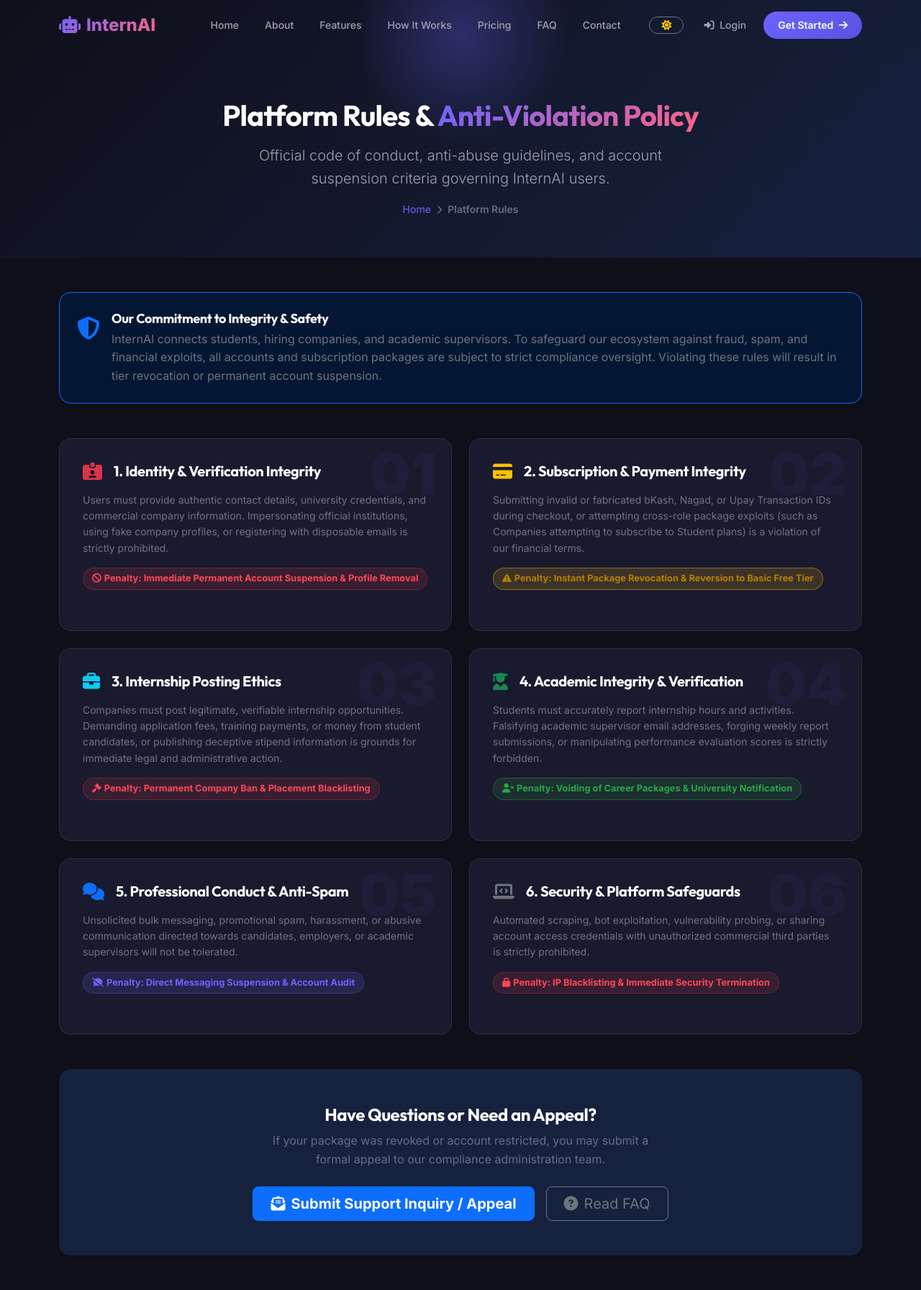
After one commit to A-Rakin/internai, a Django app: page /rules/ in a window 1280 px wide. The commit adds this page. Shown: the whole page at 72% size. Run offline with Django 4.2, Linux system fonts and the light colour scheme.

Commit message:
feat: Add dedicated Platform Rules & Anti-Violation Policy page (/rules/) and link in footer and portal sidebars

```diff
--- a/common/urls.py
+++ b/common/urls.py
@@ -12,4 +12,6 @@ urlpatterns = [
     path('faq/', views.FaqView.as_view(), name='faq'),
     path('contact/', views.ContactView.as_view(), name='contact'),
     path('privacy/', views.PrivacyView.as_view(), name='privacy'),
+    path('rules/', views.RulesView.as_view(), name='rules'),
+    path('terms/', views.RulesView.as_view(), name='terms'),
 ]
--- a/common/views.py
+++ b/common/views.py
@@ -23,3 +23,6 @@ class ContactView(TemplateView):
 
 class PrivacyView(TemplateView):
     template_name = 'landing/privacy.html'
+
+class RulesView(TemplateView):
+    template_name = 'landing/rules.html'
--- a/templates/components/sidebar.html
+++ b/templates/components/sidebar.html
@@ -307,7 +307,11 @@ Used on: Student, Company, Supervisor, Admin dashboards.
             <span>Platform Settings</span>
         </a>
 
-        {% endif %}
+        <div class="nav-section">Governance</div>
+        <a href="{% url 'landing:rules' %}" target="_blank" class="nav-link">
+            <i class="fas fa-gavel text-info"></i>
+            <span>Platform Rules</span>
+        </a>
 
     </nav>
 
--- /dev/null
+++ b/templates/landing/rules.html
@@ -0,0 +1,204 @@
+{% extends 'base.html' %}
+{% load static %}
+
+{% block title %}Platform Rules & Anti-Violation Policy | InternAI{% endblock %}
+
+{% block extra_css %}
+<link rel="stylesheet" href="{% static 'css/landing.css' %}?v=5.0">
+<style>
+    .rules-card {
+        background: var(--bg-surface);
+        border: 1px solid var(--border-color);
+        border-radius: var(--radius-lg);
+        padding: 2rem;
+        margin-bottom: 1.5rem;
+        transition: all 0.25s ease;
+        position: relative;
+        overflow: hidden;
+    }
+    .rules-card:hover {
+        border-color: var(--primary);
+        box-shadow: 0 10px 30px rgba(108, 99, 255, 0.15);
+    }
+    .rules-number {
+        position: absolute;
+        top: -15px;
+        right: 20px;
+        font-size: 5rem;
+        font-weight: 900;
+        color: rgba(108, 99, 255, 0.06);
+        user-select: none;
+    }
+    .penalty-badge {
+        display: inline-block;
+        background: rgba(220, 53, 69, 0.15);
+        color: var(--danger, #dc3545);
+        border: 1px solid rgba(220, 53, 69, 0.3);
+        border-radius: 20px;
+        padding: 4px 12px;
+        font-weight: 700;
+        font-size: 0.8rem;
+    }
+</style>
+{% endblock %}
+
+{% block content %}
+{% include 'components/navbar.html' %}
+
+<!-- Page Header -->
+<div class="page-header text-center" style="padding-top: 8.5rem; padding-bottom: 3.5rem;">
+    <div class="container">
+        <h1 class="display-4 fw-bold">Platform Rules & <span class="gradient-text">Anti-Violation Policy</span></h1>
+        <p class="lead text-muted max-w-2xl mx-auto" style="max-width: 650px; color: var(--text-secondary) !important;">
+            Official code of conduct, anti-abuse guidelines, and account suspension criteria governing InternAI users.
+        </p>
+
+        <div class="breadcrumb-custom justify-content-center mt-3">
+            <a href="{% url 'landing:home' %}" style="color: var(--primary);">Home</a>
+            <span class="separator"><i class="fas fa-chevron-right text-muted"></i></span>
+            <span class="text-muted">Platform Rules</span>
+        </div>
+    </div>
+</div>
+
+<!-- Main Rules Content Section -->
+<section class="py-5">
+    <div class="container">
+        <!-- Overview Alert -->
+        <div class="alert alert-primary border-primary p-4 rounded-4 mb-5 shadow-sm">
+            <div class="d-flex align-items-start gap-3">
+                <div class="fs-2 text-primary"><i class="fas fa-shield-alt"></i></div>
+                <div>
+                    <h5 class="fw-bold mb-1">Our Commitment to Integrity & Safety</h5>
+                    <p class="mb-0 text-secondary" style="line-height: 1.6;">
+                        InternAI connects students, hiring companies, and academic supervisors. To safeguard our ecosystem against fraud, spam, and financial exploits, all accounts and subscription packages are subject to strict compliance oversight. Violating these rules will result in tier revocation or permanent account suspension.
+                    </p>
+                </div>
+            </div>
+        </div>
+
+        <div class="row g-4">
+
+            <!-- Rule 1 -->
+            <div class="col-lg-6">
+                <div class="rules-card h-100">
+                    <div class="rules-number">01</div>
+                    <div class="d-flex align-items-center gap-2 mb-3">
+                        <i class="fas fa-id-card-alt text-danger fs-4 me-2"></i>
+                        <h4 class="fw-bold mb-0 text-heading">1. Identity & Verification Integrity</h4>
+                    </div>
+                    <p class="text-secondary small mb-3">
+                        Users must provide authentic contact details, university credentials, and commercial company information. Impersonating official institutions, using fake company profiles, or registering with disposable emails is strictly prohibited.
+                    </p>
+                    <div class="penalty-badge">
+                        <i class="fas fa-ban me-1"></i>Penalty: Immediate Permanent Account Suspension & Profile Removal
+                    </div>
+                </div>
+            </div>
+
+            <!-- Rule 2 -->
+            <div class="col-lg-6">
+                <div class="rules-card h-100">
+                    <div class="rules-number">02</div>
+                    <div class="d-flex align-items-center gap-2 mb-3">
+                        <i class="fas fa-credit-card text-warning fs-4 me-2"></i>
+                        <h4 class="fw-bold mb-0 text-heading">2. Subscription & Payment Integrity</h4>
+                    </div>
+                    <p class="text-secondary small mb-3">
+                        Submitting invalid or fabricated bKash, Nagad, or Upay Transaction IDs during checkout, or attempting cross-role package exploits (such as Companies attempting to subscribe to Student plans) is a violation of our financial terms.
+                    </p>
+                    <div class="penalty-badge" style="background: rgba(255, 193, 7, 0.15); color: #b58100; border-color: rgba(255, 193, 7, 0.4);">
+                        <i class="fas fa-exclamation-triangle me-1"></i>Penalty: Instant Package Revocation & Reversion to Basic Free Tier
+                    </div>
+                </div>
+            </div>
+
+            <!-- Rule 3 -->
+            <div class="col-lg-6">
+                <div class="rules-card h-100">
+                    <div class="rules-number">03</div>
+                    <div class="d-flex align-items-center gap-2 mb-3">
+                        <i class="fas fa-briefcase text-info fs-4 me-2"></i>
+                        <h4 class="fw-bold mb-0 text-heading">3. Internship Posting Ethics</h4>
+                    </div>
+                    <p class="text-secondary small mb-3">
+                        Companies must post legitimate, verifiable internship opportunities. Demanding application fees, training payments, or money from student candidates, or publishing deceptive stipend information is grounds for immediate legal and administrative action.
+                    </p>
+                    <div class="penalty-badge">
+                        <i class="fas fa-gavel me-1"></i>Penalty: Permanent Company Ban & Placement Blacklisting
+                    </div>
+                </div>
+            </div>
+
+            <!-- Rule 4 -->
+            <div class="col-lg-6">
+                <div class="rules-card h-100">
+                    <div class="rules-number">04</div>
+                    <div class="d-flex align-items-center gap-2 mb-3">
+                        <i class="fas fa-user-graduate text-success fs-4 me-2"></i>
+                        <h4 class="fw-bold mb-0 text-heading">4. Academic Integrity & Verification</h4>
+                    </div>
+                    <p class="text-secondary small mb-3">
+                        Students must accurately report internship hours and activities. Falsifying academic supervisor email addresses, forging weekly report submissions, or manipulating performance evaluation scores is strictly forbidden.
+                    </p>
+                    <div class="penalty-badge" style="background: rgba(40, 167, 69, 0.15); color: #28a745; border-color: rgba(40, 167, 69, 0.4);">
+                        <i class="fas fa-user-times me-1"></i>Penalty: Voiding of Career Packages & University Notification
+                    </div>
+                </div>
+            </div>
+
+            <!-- Rule 5 -->
+            <div class="col-lg-6">
+                <div class="rules-card h-100">
+                    <div class="rules-number">05</div>
+                    <div class="d-flex align-items-center gap-2 mb-3">
+                        <i class="fas fa-comments text-primary fs-4 me-2"></i>
+                        <h4 class="fw-bold mb-0 text-heading">5. Professional Conduct & Anti-Spam</h4>
+                    </div>
+                    <p class="text-secondary small mb-3">
+                        Unsolicited bulk messaging, promotional spam, harassment, or abusive communication directed towards candidates, employers, or academic supervisors will not be tolerated.
+                    </p>
+                    <div class="penalty-badge" style="background: rgba(108, 99, 255, 0.15); color: var(--primary); border-color: rgba(108, 99, 255, 0.3);">
+                        <i class="fas fa-comment-slash me-1"></i>Penalty: Direct Messaging Suspension & Account Audit
+                    </div>
+                </div>
+            </div>
+
+            <!-- Rule 6 -->
+            <div class="col-lg-6">
+                <div class="rules-card h-100">
+                    <div class="rules-number">06</div>
+                    <div class="d-flex align-items-center gap-2 mb-3">
+                        <i class="fas fa-laptop-code text-secondary fs-4 me-2"></i>
+                        <h4 class="fw-bold mb-0 text-heading">6. Security & Platform Safeguards</h4>
+                    </div>
+                    <p class="text-secondary small mb-3">
+                        Automated scraping, bot exploitation, vulnerability probing, or sharing account access credentials with unauthorized commercial third parties is strictly prohibited.
+                    </p>
+                    <div class="penalty-badge">
+                        <i class="fas fa-lock me-1"></i>Penalty: IP Blacklisting & Immediate Security Termination
+                    </div>
+                </div>
+            </div>
+
+        </div>
+
+        <!-- Appeal CTA Box -->
+        <div class="card shadow-sm border-0 rounded-4 mt-5 p-4 p-md-5 text-center" style="background: var(--bg-surface-2);">
+            <h3 class="fw-bold mb-2">Have Questions or Need an Appeal?</h3>
+            <p class="text-muted max-w-xl mx-auto mb-4" style="max-width: 550px;">
+                If your package was revoked or account restricted, you may submit a formal appeal to our compliance administration team.
+            </p>
+            <div class="d-flex justify-content-center gap-3 flex-wrap">
+                <a href="{% url 'accounts:suspended' %}" class="btn btn-primary btn-lg px-4 fw-bold">
+                    <i class="fas fa-envelope-open-text me-2"></i>Submit Support Inquiry / Appeal
+                </a>
+                <a href="{% url 'landing:faq' %}" class="btn btn-outline-secondary btn-lg px-4">
+                    <i class="fas fa-question-circle me-2"></i>Read FAQ
+                </a>
+            </div>
+        </div>
+
+    </div>
+</section>
+{% endblock %}
```
Also changed, not shown: templates/components/footer.html (+6 -2 lines).
